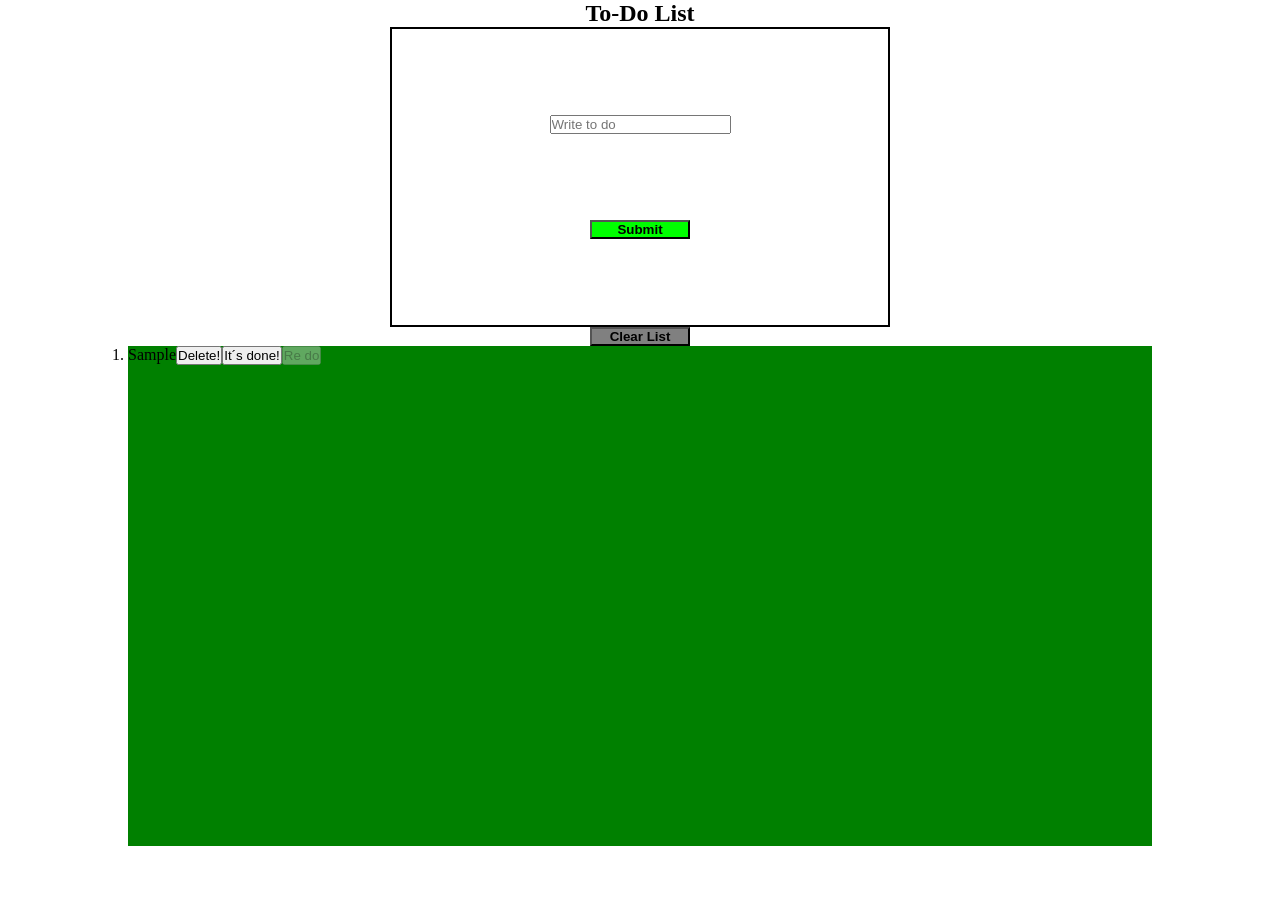
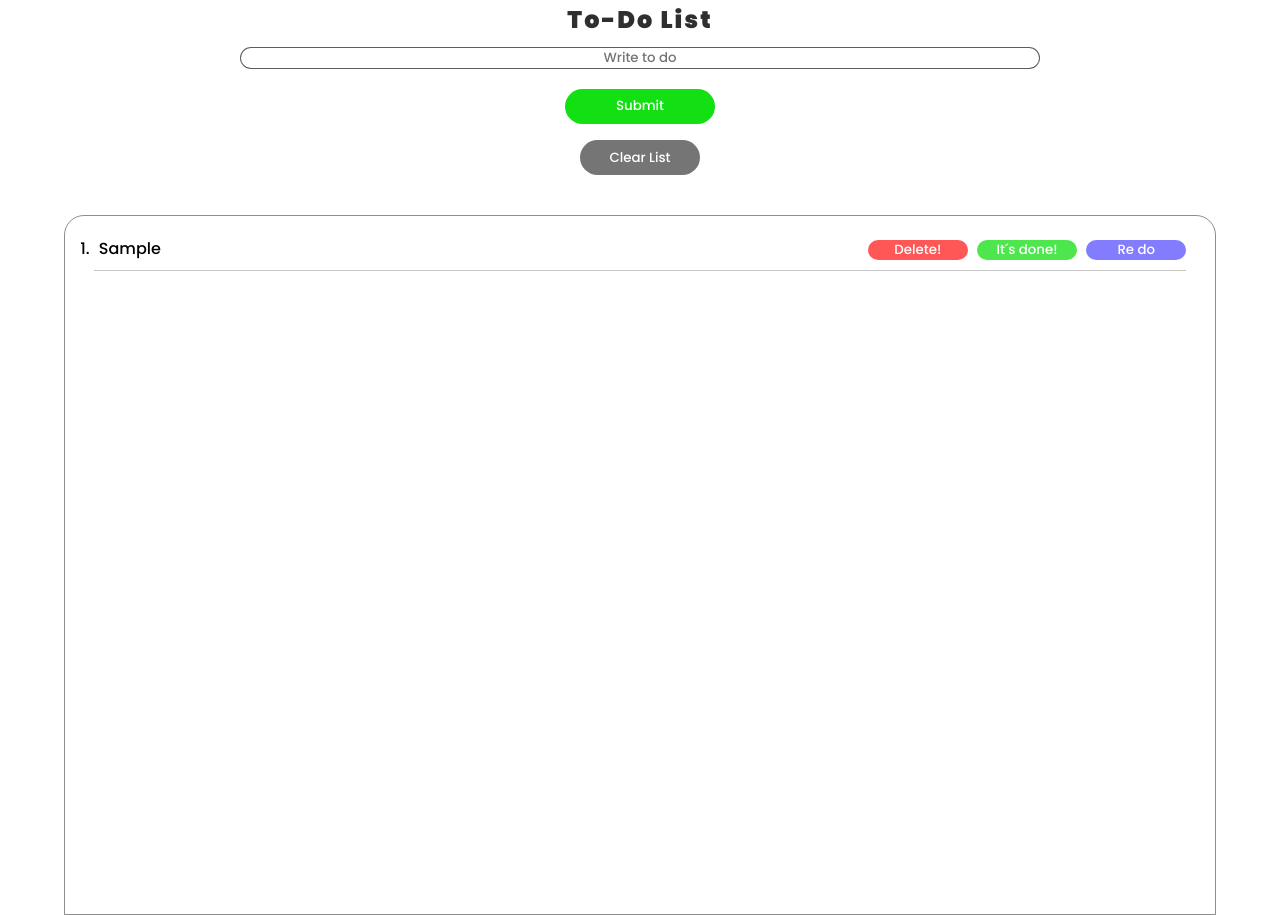
Before and after one commit to SmaelNicolas/toDoList, a plain HTML site: page index.html in a window 1280 px wide. Both pictures are taken after typing "Sample" into the empty fields and a click on the button "Submit". Before the commit the page ends 846 px from the top, so only its background shows below. Drawn offline with Linux system fonts and the light colour scheme.

Commit message:
new styles, fix button clear

```diff
--- a/script.js
+++ b/script.js
@@ -96,6 +96,7 @@ const eventListenerSubmitClear = (buttonInputSubmit, buttonClearList) => {
 
   buttonClearList.addEventListener("click", () => {
     orderList.innerHTML = "";
+    id = 0;
     document.getElementById("buttonClear").disabled = true;
   });
 };
@@ -122,6 +123,7 @@ const createLi = (id, input) => {
 const createButtonDelete = (id) => {
   let deleteItem = document.createElement("button");
   deleteItem.setAttribute("id", `buttonDelete${id}`);
+  deleteItem.classList.add("button");
   deleteItem.classList.add("delete");
   deleteItem.innerHTML = "Delete!";
   return deleteItem;
@@ -130,6 +132,7 @@ const createButtonDelete = (id) => {
 const createButtonDone = (id) => {
   let doneItem = document.createElement("button");
   doneItem.setAttribute("id", `buttonDone${id}`);
+  doneItem.classList.add("button");
   doneItem.classList.add("done");
   doneItem.innerHTML = "It´s done!";
   return doneItem;
@@ -139,6 +142,7 @@ const createButtonRedo = (id) => {
   let redoItem = document.createElement("button");
   redoItem.setAttribute("id", `buttonRedo${id}`);
   redoItem.setAttribute("disabled", "true");
+  redoItem.classList.add("button");
   redoItem.classList.add("redo");
   redoItem.innerHTML = "Re do";
   return redoItem;
@@ -160,12 +164,16 @@ const setEventListenerList = (id, buttonDelete, buttonClear, buttonRedo) => {
 
   //event listener button clear to do
   buttonClear.addEventListener("click", () => {
+    document.getElementById(`li${id}`).classList.remove("taskRedo");
+
+    document.getElementById(`li${id}`).classList.add("taskDone");
     buttonClear.disabled = true;
     buttonRedo.disabled = false;
   });
 
   //event listener button re do to do
   buttonRedo.addEventListener("click", () => {
+    document.getElementById(`li${id}`).classList.add("taskRedo");
     buttonClear.disabled = false;
     buttonRedo.disabled = true;
   });
--- a/style.css
+++ b/style.css
@@ -1,7 +1,10 @@
+@import url("https://fonts.googleapis.com/css2?family=Poppins:wght@200;500;900&display=swap");
+
 * {
   padding: 0;
   margin: 0;
   box-sizing: border-box;
+  font-family: "Poppins", sans-serif;
 }
 
 body {
@@ -21,41 +24,136 @@ body {
 }
 
 .title {
+  width: 100%;
+  height: 40px;
+  line-height: 40px;
+  letter-spacing: 2px;
+  color: rgba(0, 0, 0, 0.815);
+
+  font-weight: 900;
   text-align: center;
 }
 
 .inputs {
+  width: 100%;
+  height: 100px;
+
   display: flex;
   flex-direction: column;
+
   align-items: center;
-  justify-content: space-evenly;
-
-  width: 500px;
-  height: 300px;
-  border: 2px solid black;
+  justify-content: center;
 }
 
 .button {
+  width: 100px;
+
   text-align: center;
-  font-weight: bold;
-  width: 100px;
+  border-radius: 20px;
+  border: 0px;
+
+  color: white;
+  margin-bottom: 10px;
+
+  cursor: pointer;
 }
 
 .submit {
-  background-color: lime;
+  background-color: rgb(19, 224, 19);
+  width: 150px;
+  height: 35px;
+}
+.submit:hover {
+  background-color: rgba(0, 128, 0, 0.815);
 }
 
 .clear {
-  background-color: grey;
+  background-color: rgba(14, 13, 13, 0.568);
+  width: 120px;
+  height: 35px;
+}
+.clear:hover {
+  background-color: rgba(14, 13, 13, 0.808);
+}
+
+.delete {
+  background-color: rgba(255, 0, 0, 0.664);
+}
+.delete:hover {
+  background-color: rgba(255, 0, 0, 0.822);
+}
+
+.done {
+  background-color: rgba(19, 224, 19, 0.753);
+}
+.done:hover {
+  background-color: rgba(0, 128, 0, 0.815);
+}
+
+.redo {
+  background-color: rgba(17, 0, 255, 0.514);
+}
+.redo:hover {
+  background-color: rgba(17, 0, 255, 0.705);
+}
+
+.taskDone {
+  background-color: rgba(0, 128, 0, 0.479);
+  border-top-right-radius: 20px;
+  border-bottom-right-radius: 20px;
+}
+
+.taskRedo {
+  background-color: rgba(17, 0, 255, 0.479);
+  border-top-right-radius: 20px;
+  border-bottom-right-radius: 20px;
+}
+
+.input {
+  width: 800px;
+  border-radius: 20px;
+  border: 0.5px solid rgba(0, 0, 0, 0.637);
+  text-align: center;
+  margin-bottom: 20px;
 }
 
 .listContainer {
-  width: 80%;
-  height: 500px;
-  background-color: green;
+  width: 90%;
+  min-height: 700px;
+
+  margin-top: 30px;
+
+  border-top-left-radius: 20px;
+  border-top-right-radius: 20px;
+
+  display: flex;
+  justify-content: center;
+  align-items: flex-start;
+
+  border: 1px solid rgba(0, 0, 0, 0.445);
+}
+
+.orderList {
+  width: 95%;
+  margin-top: 20px;
 }
 
 .listItem {
+  width: 100%;
+  margin-bottom: 10px;
+
   display: flex;
   flex-direction: row;
+
+  justify-content: space-between;
+  align-items: baseline;
+
+  border-bottom: 0.5px solid rgba(0, 0, 0, 0.226);
 }
+
+.textInput {
+  width: 70%;
+  padding-left: 5px;
+  color: black;
+  font-weight: 500;
+}
```
